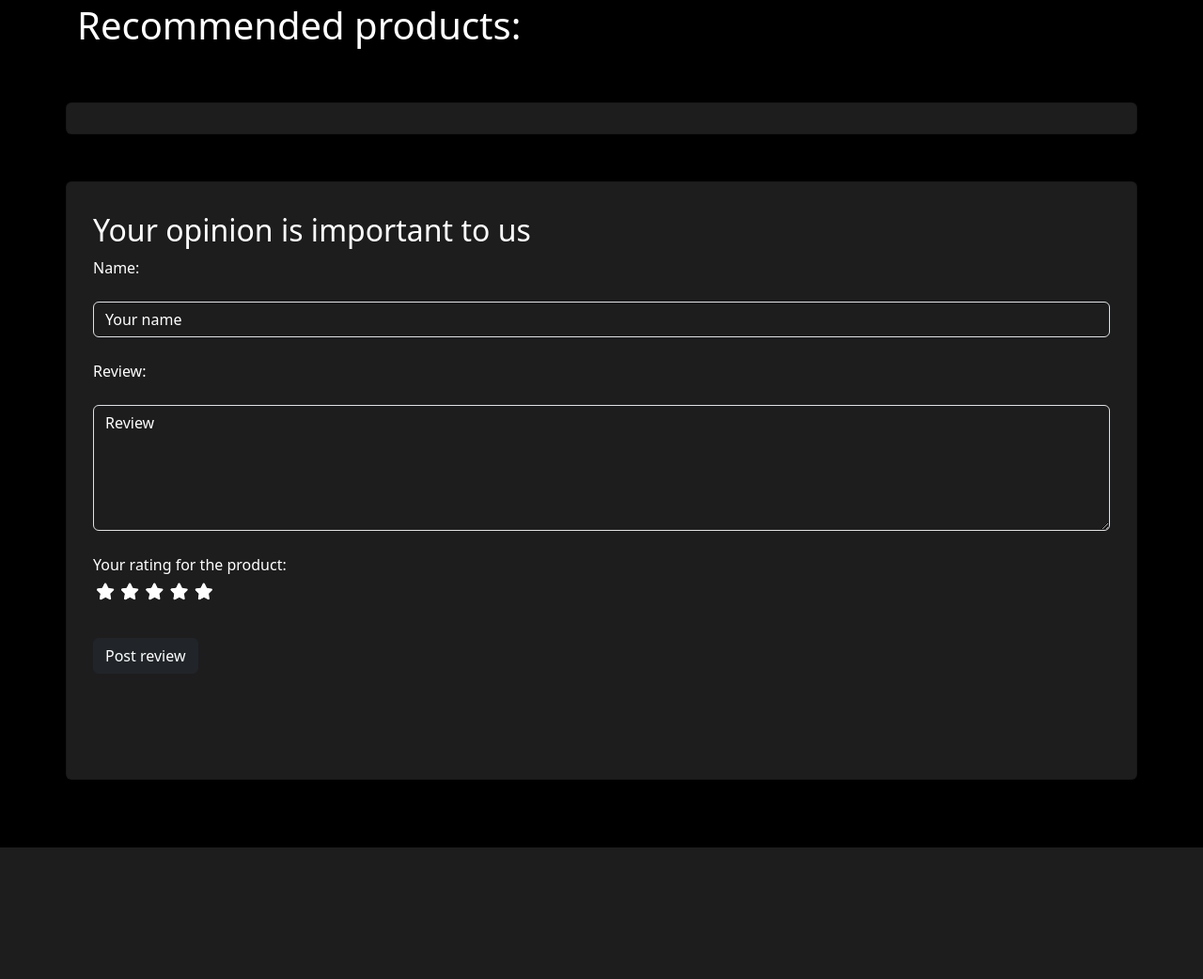
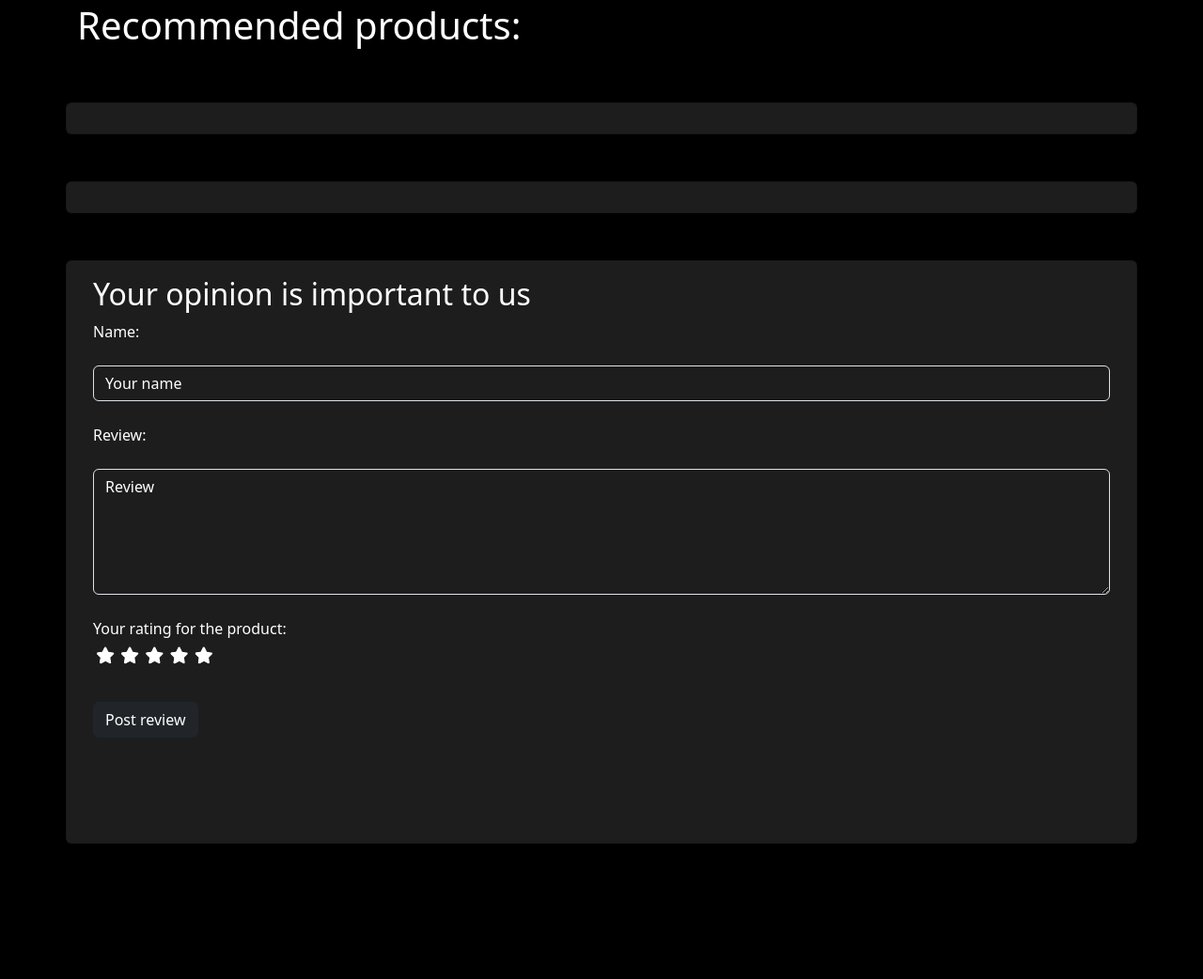
Before and after one commit to okuzmenko31/Django-Online-Shop, a Django app: template Products/templates/Products/product_detail.html in a window 1280 px wide. Shown: the part 404-1446 px from the top of the page at 94% size. Before the commit the page ends 1306 px from the top, so only its background shows below. Run offline with Django 4.2, Linux system fonts and the light colour scheme; the template is opened without the code that fills it: values that come from a table or form of the project are taken from there, others are empty; parts of the project's set-up code (start-up, migrations or seed data) failed here and were passed over; some libraries are stand-ins or nearby versions.

Commit message:
Some not important changes

```diff
--- a/Cart/templates/Cart/detail.html
+++ b/Cart/templates/Cart/detail.html
@@ -46,7 +46,7 @@
             {% endfor %}
             <div class="card-footer">
                 <h3 style="margin-left: 5px">Total price in <small>UAH</small>: {{ cart.get_total_price_for_template }}
-                    грн</h3>
+                    <small>UAH</small></h3>
                 <h3 style="margin-left: 5px; margin-bottom: 30px">Total price in <small>USD</small>: {{ cart.get_total_price_usd_for_template }}
                     <small>$</small></h3>
                 <div class="buttons d-flex justify-content-between"></div>
--- a/Products/templates/Products/product_detail.html
+++ b/Products/templates/Products/product_detail.html
@@ -225,8 +225,14 @@
     <div class="card mb-8" style="width: 2000px;">
         <div class="card-body">
             <p class="card-text">{{ product.characteristics|safe }}</p>
+        </div>
+    </div>
+
+    <div class="card mb-8" style="width: 2000px">
+        <div class="card-body">
             <h2 class="card-text">Your opinion is important to us</h2>
             <form action="" method="post">
+
 
                 {% csrf_token %}
 
@@ -297,18 +303,25 @@
         <div class="card mb-8" style="width: 2000px;">
         <div class="card-body">
         <div class="name-rating d-flex justify-content-between">
+
             <h3 class="comments">{{ review.name }}</h3>
             <div class="rating">
                 {{ review.get_review_star|safe }}
             </div>
+
         </div>
         <h5 class="comment">{{ review.review }}</h5>
+    {% endfor %}
+
+</div>
+</div>
+
+
 
 
     <br>
     </div>
     </div>
-    {% endfor %}
     <br>
     <br>
 
```
Lines whose indentation alone changed are shown as unchanged.
